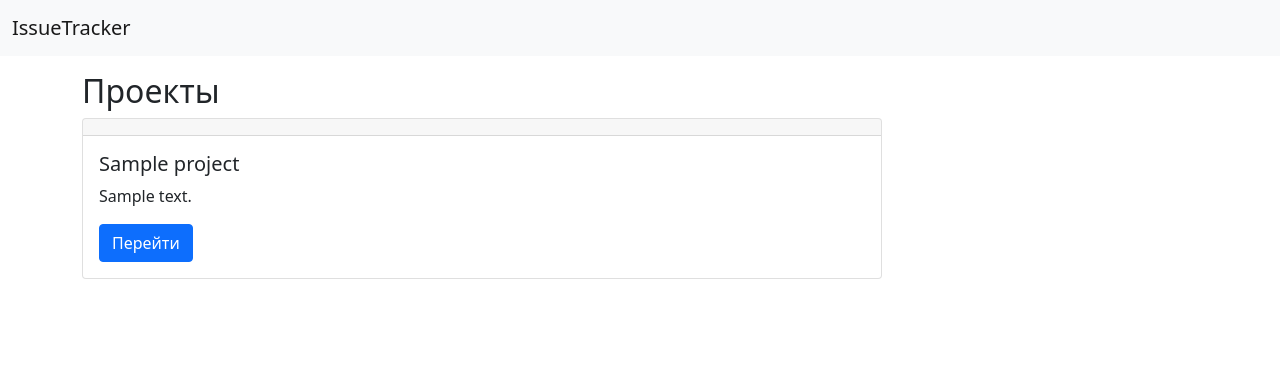
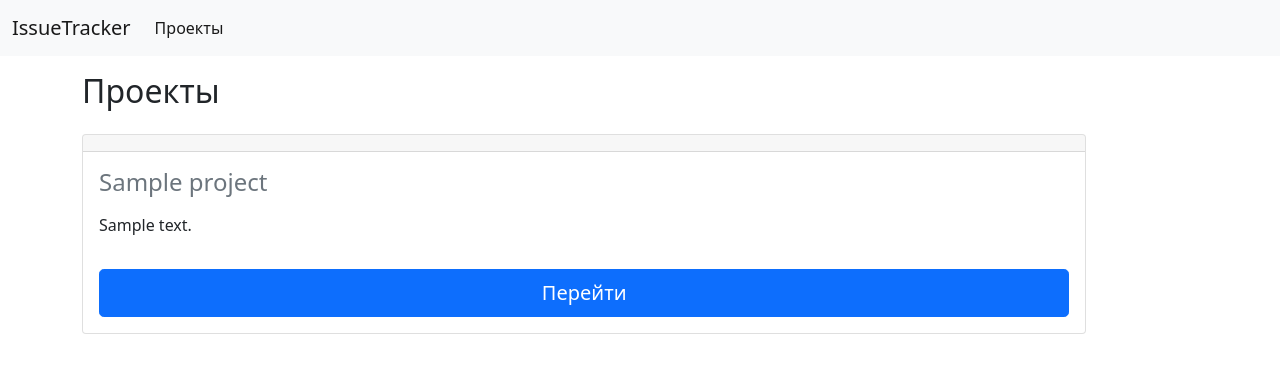
Before and after one commit to cakeinsauce/IssueTracker, a Django app: page /projects/ in a window 1280 px wide. Shown: the top 373 px of the page. Run offline with Django 3.2, Linux system fonts and the light colour scheme; tables that the repository leaves empty hold one stand-in row (values such as "Sample post").

Commit message:
Change project_details.html, add base.html and _nav.html for templates extends

```diff
--- /dev/null
+++ b/templates/_nav.html
@@ -0,0 +1,18 @@
+<header>
+    <nav class="navbar navbar-expand-lg navbar-light bg-light">
+        <div class="container-fluid">
+            <a class="navbar-brand" href="{% url 'home' %}">IssueTracker</a>
+            <button class="navbar-toggler" type="button" data-bs-toggle="collapse" data-bs-target="#navbarSupportedContent" aria-controls="navbarSupportedContent" aria-expanded="false" aria-label="Toggle navigation">
+                <span class="navbar-toggler-icon"></span>
+            </button>
+
+            <div class="collapse navbar-collapse" id="navbarSupportedContent">
+                <ul class="navbar-nav me-auto mb-2 mb-lg-0">
+                    <li class="nav-item">
+                        <a class="nav-link active" aria-current="page" href="{% url 'projects' %}">Проекты</a>
+                    </li>
+                </ul>
+            </div>
+        </div>
+    </nav>
+</header>
--- /dev/null
+++ b/templates/base.html
@@ -0,0 +1,20 @@
+<!doctype html>
+<html lang="en">
+<head>
+    <meta charset="utf-8">
+    <meta name="viewport" content="width=device-width, initial-scale=1">
+    <link href="https://cdn.jsdelivr.net/npm/bootstrap@5.0.0-beta1/dist/css/bootstrap.min.css" rel="stylesheet" integrity="sha384-giJF6kkoqNQ00vy+HMDP7azOuL0xtbfIcaT9wjKHr8RbDVddVHyTfAAsrekwKmP1" crossorigin="anonymous">
+    <title>{% block title %}IssueTracker{% endblock %}</title>
+</head>
+<body>
+
+{% include '_nav.html' %}
+
+{% block content %}
+    CONTENT
+{% endblock %}
+
+
+<script src="https://cdn.jsdelivr.net/npm/bootstrap@5.0.0-beta1/dist/js/bootstrap.bundle.min.js" integrity="sha384-ygbV9kiqUc6oa4msXn9868pTtWMgiQaeYH7/t7LECLbyPA2x65Kgf80OJFdroafW" crossorigin="anonymous"></script>
+</body>
+</html>
--- /dev/null
+++ b/templates/tracker/index.html
@@ -0,0 +1,5 @@
+{% extends 'base.html' %}
+
+{% block content %}
+    Hello World
+{% endblock %}
--- a/templates/tracker/projects.html
+++ b/templates/tracker/projects.html
@@ -1,27 +1,16 @@
-<!doctype html>
-<html lang="en">
-<head>
-    <meta charset="utf-8">
-    <meta name="viewport" content="width=device-width, initial-scale=1">
-    <link href="https://cdn.jsdelivr.net/npm/bootstrap@5.0.0-beta1/dist/css/bootstrap.min.css" rel="stylesheet" integrity="sha384-giJF6kkoqNQ00vy+HMDP7azOuL0xtbfIcaT9wjKHr8RbDVddVHyTfAAsrekwKmP1" crossorigin="anonymous">
-    <title>{{ title }}</title>
-</head>
-<body>
+{% extends "base.html" %}
 
+{% block title %}
+    {{ title }}
+{% endblock %}
 
-<nav class="navbar navbar-expand-lg navbar-light bg-light">
-    <div class="container-fluid">
-        <a class="navbar-brand" href="/">IssueTracker</a>
-        <button class="navbar-toggler" type="button" data-bs-toggle="collapse" data-bs-target="#navbarSupportedContent" aria-controls="navbarSupportedContent" aria-expanded="false" aria-label="Toggle navigation">
-            <span class="navbar-toggler-icon"></span>
-        </button>
-    </div>
-</nav>
-
+{% block content %}
     <div class="container mt-3">
-    <h2>{{ title }}</h2>
+        <h2 class="mb-4">{{ title }}</h2>
+        <div class="row">
             {% for project in projects %}
-        <div class="card mb-3" style="width: 50rem">
+                <div class="col">
+                    <div class="card mb-3" style="width: 90%; height: 100%">
                         <div class="card-header">
                             <div class="row-fluid">
                                 {% for person in people %}
@@ -33,15 +22,14 @@
                                 {% endfor %}
                             </div>
                         </div>
-            <div class="card-body">
-                <h5 class="card-title">{{ project.project_name }}</h5>
-                <p class="card-text">{{ project.description | truncatewords:20 }}</p>
-                <a href="/projects/{{ project.pk }}" class="btn btn-primary">Перейти</a>
+                        <div class="card-body d-flex flex-column">
+                            <h4 class="card-title text-muted">{{ project.project_name }}</h4>
+                            <p class="card-text mt-2">{{ project.description | truncatewords:15 }}</p>
+                            <a href="{% url 'project_details' project.pk %}" class="btn btn-lg btn-primary" style="margin-top: auto;">Перейти</a>
+                        </div>
                     </div>
                 </div>
             {% endfor %}
         </div>
-
-<script src="https://cdn.jsdelivr.net/npm/bootstrap@5.0.0-beta1/dist/js/bootstrap.bundle.min.js" integrity="sha384-ygbV9kiqUc6oa4msXn9868pTtWMgiQaeYH7/t7LECLbyPA2x65Kgf80OJFdroafW" crossorigin="anonymous"></script>
-</body>
-</html>
+    </div>
+{% endblock %}
--- a/tracker/urls.py
+++ b/tracker/urls.py
@@ -3,7 +3,7 @@ from django.urls import path
 from .views import *
 
 urlpatterns = [
-    path('users/', users),
-    path('projects/', projects_list),
-    path('projects/<int:project_id>/', project_details)
+    path('', index, name='home'),
+    path('projects/', projects_list, name='projects'),
+    path('projects/<int:project_id>/', project_details, name='project_details'),
 ]
--- a/tracker/views.py
+++ b/tracker/views.py
@@ -20,14 +20,15 @@ def projects_list(request):
 def project_details(request, project_id):
     """getting detail information about the project"""
     project = Project.objects.get(pk=project_id)
+    project_owner = ProjectAccess.objects.filter(access_type__access_type='OWNER').get(project=project_id)
 
-    return render(request, 'tracker/project_details.html', {'project': project})
+    return render(request, 'tracker/project_details.html', {'project': project, 'project_owner': project_owner})
 
 
-def users(request):
+def index(request):
     profiles = UserProfile.objects.all()
     context = {
         'profiles': profiles,
         'title': 'Список пользователей'
     }
-    return render(request, 'tracker/users.html', context)
+    return render(request, 'tracker/index.html', context)
```
Also changed, not shown: templates/tracker/project_details.html (+18 -23 lines), templates/tracker/users.html (deleted, +0 -14 lines). Lines whose indentation alone changed are shown as unchanged.
